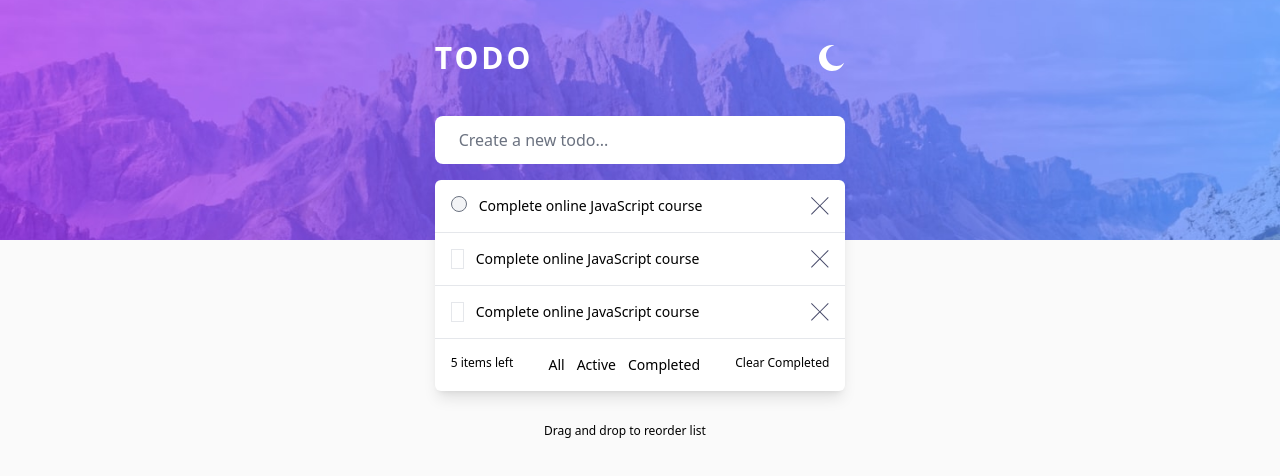
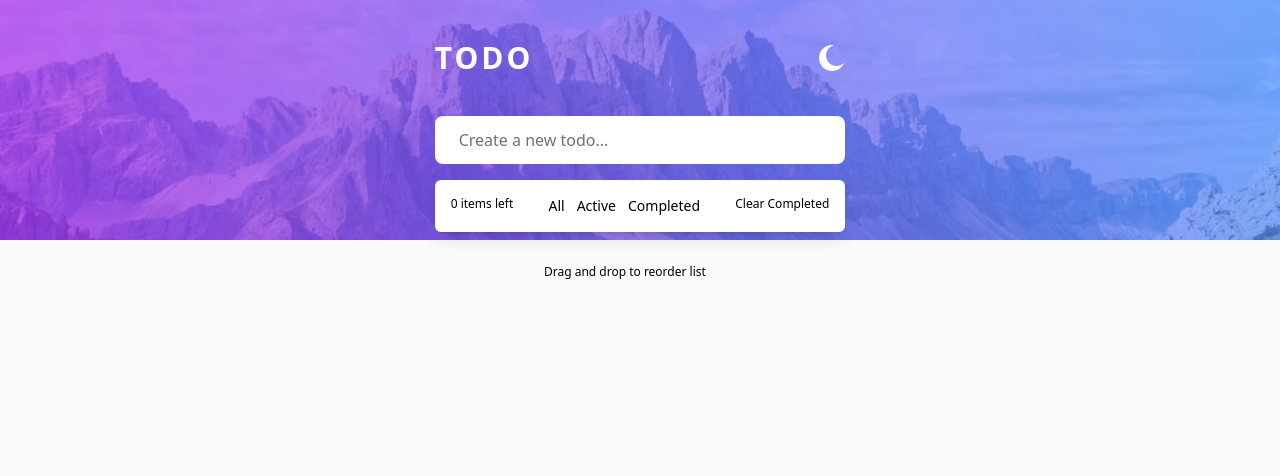
Before and after one commit to jehdz/todo-list-CRUD-app-with-Firebase, a React (Vite) app: page / in a window 1280 px wide. Shown: the top 476 px of the page. Built offline with nearby package versions, Linux system fonts and the light colour scheme; the HTML template or start-up script is replaced by a standard one.

Commit message:
implement filter, delete, state functionalities

```diff
--- a/package.json
+++ b/package.json
@@ -9,10 +9,12 @@
     "preview": "vite preview"
   },
   "dependencies": {
+    "@types/uuid": "^9.0.0",
     "flowbite": "^1.6.3",
     "flowbite-react": "^0.3.8",
     "react": "^18.2.0",
-    "react-dom": "^18.2.0"
+    "react-dom": "^18.2.0",
+    "uuid": "^9.0.0"
   },
   "devDependencies": {
     "@types/react": "^18.0.27",
--- a/src/components/Context.tsx
+++ b/src/components/Context.tsx
@@ -1,9 +1,10 @@
 import React, { useContext, useState, useReducer } from "react";
 import { reducer } from "./reducer";
-import { State } from "./types";
+import { HandleDisplayAll, HandleFilter, HandleDelete, State } from "./types";
 import { HandleSubmitType } from "./types";
 import { ValueProp } from "./types";
 import { ContextProp } from "./types";
+import { v4 as uuid } from 'uuid';
 
 const initialState : State = []
 
@@ -14,11 +15,25 @@ export default function Context({ children }: ContextProp) {
     const [state, dispatch] = useReducer(reducer, initialState);
     const [ elementWidth , setElementWidth ] = useState<number | null>(null);
 
-    const handleSubmit: HandleSubmitType = (id, title, status) =>
-    dispatch({type: 'CREATE_NEW_TODO' , payload:{id, title, status}})
+    const handleSubmit: HandleSubmitType = ( title, status ) => {
+        const id = uuid()
+        dispatch({type: 'CREATE_NEW_TODO' , payload:{ id, title, status}})
+    }
+
+    const handleStateFilter: HandleFilter = ( title ) => {
+        dispatch({ type: 'HANDLE_STATE_FILTER', payload:{ title }})
+    }
+
+    const handleDisplayAll: HandleDisplayAll = () => {
+        dispatch({ type: 'HANDLE_DISPLAY_ALL'})
+    }
+
+    const handleDelete: HandleDelete = (id) => {
+        dispatch({ type: 'HANDLE_DELETE', payload: { id }})
+    }
 
     return (
-        <AppContext.Provider value={{ elementWidth, setElementWidth, state, handleSubmit}}>
+        <AppContext.Provider value={{ elementWidth, setElementWidth, state, handleSubmit, handleStateFilter, handleDelete}}>
             {children}
          </AppContext.Provider>
     )
--- a/src/components/Input.tsx
+++ b/src/components/Input.tsx
@@ -1,13 +1,26 @@
-import { useState } from "react"
+import { useState, useEffect } from "react"
+import { useGlobalContext } from "./Context";
 
 export default function Input() {
+    const { handleSubmit, state } = useGlobalContext()
+    const [title, setTitle ] = useState<string>('');
 
-    const [value, setValue ] = useState<string>('');
+    useEffect(() => {
+        console.log(state)
+    }, [state])
+
+    const formSubmit = (e: React.FormEvent<HTMLFormElement>) => {
+        e.preventDefault()
+        handleSubmit(title, 'active')
+        setTitle('')
+    }
 
     return (
-        <input value={value}
-        onChange={(e) => setValue(e.target.value)}
-        placeholder='Create a new todo...'
-        className="bg-white pl-6 w-full h-12 rounded-lg mt-10 outline-none"/>
+        <form onSubmit={formSubmit}>
+            <input value={title}
+            onChange={(e) => setTitle(e.target.value)}
+            placeholder='Create a new todo...'
+            className="bg-white pl-6 w-full h-12 rounded-lg mt-10 outline-none"/>
+        </form>
     )
 }
--- a/src/components/List.tsx
+++ b/src/components/List.tsx
@@ -1,18 +1,16 @@
 import iconCross from '../assets/todo-app-main/images/icon-cross.svg'
-import iconCheck from '../assets/todo-app-main/images/icon-check.svg'
 import { useEffect, useRef, useState } from 'react'
 import { useGlobalContext } from './Context';
 
 export default function List() {
 
-   const { setElementWidth } = useGlobalContext();
+   const { setElementWidth, state, handleStateFilter, handleDelete } = useGlobalContext();
 
    const elementOneRef = useRef<HTMLParagraphElement>(null!);
    const elementTwoRef = useRef<HTMLDivElement>(null!);
    const elementThreeRef = useRef<HTMLParagraphElement>(null!);
 
    const [windowWidth, setWindowWidth] = useState<number>(window.innerWidth);
-
 
    useEffect(() => {
       const handleResize = ():void => {
@@ -23,16 +21,18 @@ export default function List() {
    }, []);
 
    useEffect(() => {
-   //  console.log(elementOneRef.current.getBoundingClientRect().width,
-   //  elementThreeRef.current.getBoundingClientRect().width)
     setElementWidth(elementTwoRef.current.getBoundingClientRect().width)
    }, [windowWidth]);
 
 
      return (
         <div className="rounded-md bg-white my-4 shadow-lg w-full">
-         <div className='border-b'>
+         {
+            state.map(item => {
+            const { id, title, status } = item;
 
+            return (
+              <div className='border-b' key={id}>
               <div className='py-4 px-4 flex justify-between items-center'>
               <div className='flex space-x-3'>
 
@@ -42,40 +42,29 @@ export default function List() {
               className="w-4 h-4 bg-gray-100 mr-3
               focus:ring-0 rounded-full checked:bg-gradient-to-r checked:from-pblue checked:to-ppurple
               checked:text-white"/>
-               Complete online JavaScript course
+               {title}
               </label>
               </div>
-            <img src={iconCross} alt='cancel' className='object-contain cursor-pointer'/>
+              <img src={iconCross} alt='cancel'
+              onClick={() => handleDelete(id)}
+              className='object-contain cursor-pointer'/>
              </div>
              </div>
-
-         <div className='border-b'>
-            <div className='py-4 px-4 flex justify-between items-center'>
-            <div className='flex space-x-3'>
-            <img src={iconCheck} alt='checkbox' className='border object-contain'/>
-            <p className='text-sm'>Complete online JavaScript course</p>
-            </div>
-            <img src={iconCross} alt='cancel' className='object-contain cursor-pointer'/>
-            </div>
-         </div>
-
-         <div className='border-b'>
-            <div className='py-4 px-4 flex justify-between items-center'>
-            <div className='flex space-x-3'>
-            <img src={iconCheck} alt='checkbox' className='border object-contain'/>
-            <p className='text-sm'>Complete online JavaScript course</p>
-            </div>
-            <img src={iconCross} alt='cancel' className='object-contain cursor-pointer'/>
-            </div>
-         </div>
+            )
+            })
+         }
 
          <footer className='py-4 px-4 flex justify-between'>
-            <p ref={elementOneRef} className='text-xs'>5 items left</p>
+         <p ref={elementOneRef} className='text-xs'>{state.filter(item => item.status === 'active').length} items left</p>
          <div ref={elementTwoRef}
             className='flex-1 hidden md:flex justify-center items-center space-x-3 text-sm'>
-                  <p>All</p>
-                  <p>Active</p>
-                  <p>Completed</p>
+               <p className='cursor-pointer'>All</p>
+               <p className='cursor-pointer'
+                  onClick={() => handleStateFilter('active')}>Active
+               </p>
+               <p className='cursor-pointer'
+                  onClick={() => handleStateFilter('completed')}>Completed
+               </p>
             </div>
             <p ref={elementThreeRef} className='text-xs'>Clear Completed</p>
          </footer>
--- a/src/components/reducer.ts
+++ b/src/components/reducer.ts
@@ -2,5 +2,28 @@ import { State } from "./types"
 import { ActionType } from "./types"
 
 export const reducer = ( state: State, action: ActionType) : State => {
+
+    switch(action.type) {
+
+        case 'CREATE_NEW_TODO' :
+            const { payload } = action;
+            const { id, title, status } = payload;
+            if(!title) {
+              return state;
+            }
+
+            return [...state, { id, title, status }]
+
+        case 'HANDLE_STATE_FILTER':
+            const filtered = state.filter(item => item.title === action.payload.title);
+            return [...filtered];
+
+        case 'HANDLE_DISPLAY_ALL':
+            return state
+
+        case 'HANDLE_DELETE':
+            return state.filter( item => item.id !== action.payload.id )
+    }
+
     throw new Error( 'no matching type')
 }
--- a/src/components/types.ts
+++ b/src/components/types.ts
@@ -1,24 +1,44 @@
 
 // reducer types
 type Item = {
-    id: string,
-    title: string,
-    status: string,
+    id?: string,
+    title?: string,
+    status?: string,
+    e?: React.FormEvent<HTMLFormElement>
 }
+
 
 export type State = Item[]
 
-export type ActionType = {
+type ActionWithPayload = {
     type: string,
     payload: Item
 }
 
+type ActionWithoutPayload = {
+    type: 'HANDLE_DISPLAY_ALL' //why can't this also accept type string? This is because gibing it a specific type
+    // tells TypeScript that the action with the type 'HANDLE_DISPLAY_ALL' should not have a payload
+}
+
+export type ActionType = ActionWithPayload | ActionWithoutPayload
+
 // dispatch function types
 
 export type HandleSubmitType = {
-    (id:string, title: string, status: string): void
+    ( title: string, status: string): void
  }
 
+export type HandleFilter = {
+    ( title: string): void
+}
+
+export type HandleDisplayAll = {
+    (): void
+}
+
+export type HandleDelete = {
+    (id: string): void
+}
 //context types
 
 export type ValueProp = {
@@ -26,6 +46,8 @@ export type ValueProp = {
     setElementWidth: React.Dispatch<React.SetStateAction<number | null>>
     state: State
     handleSubmit: HandleSubmitType
+    handleStateFilter: HandleFilter
+    handleDelete: HandleDelete
 }
 
 export type ContextProp = {
```
Also changed, not shown: 1 other file (tests, documents, lock files or other folders). Lines whose indentation alone changed are shown as unchanged.
